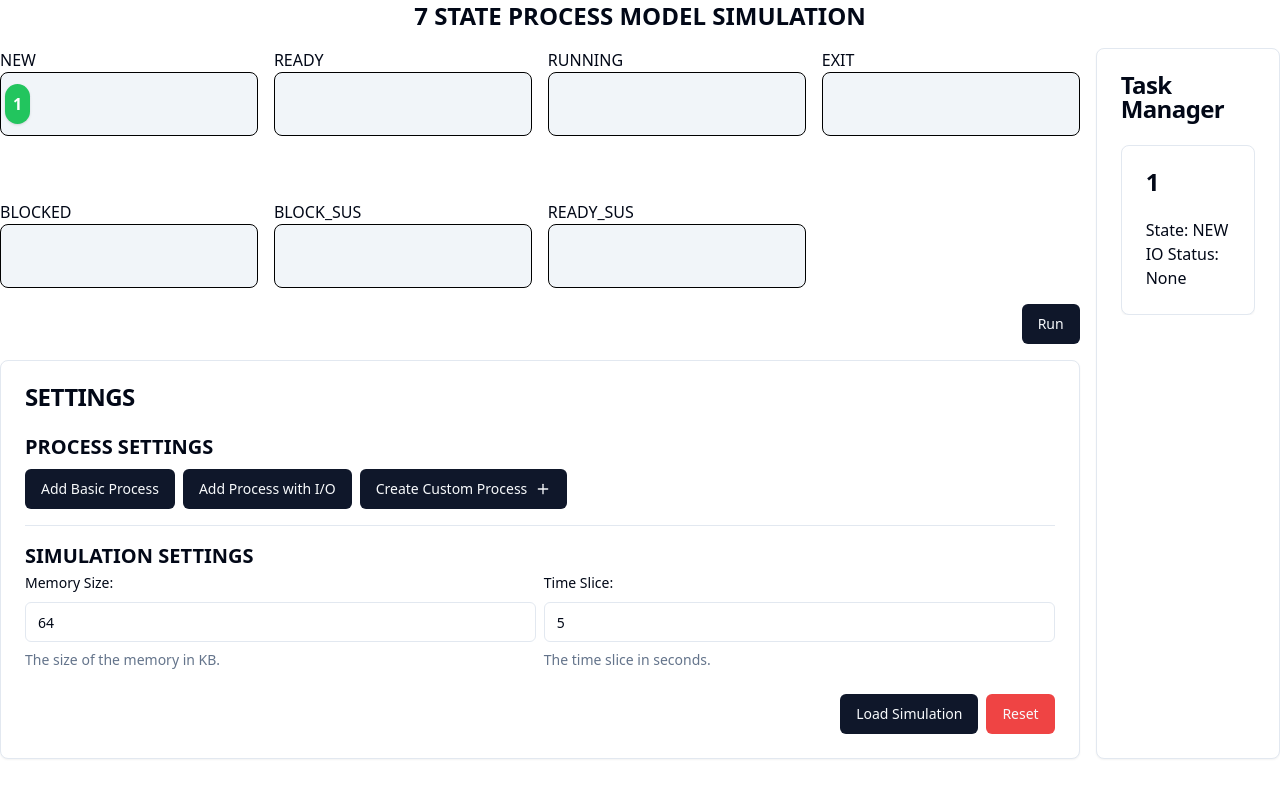
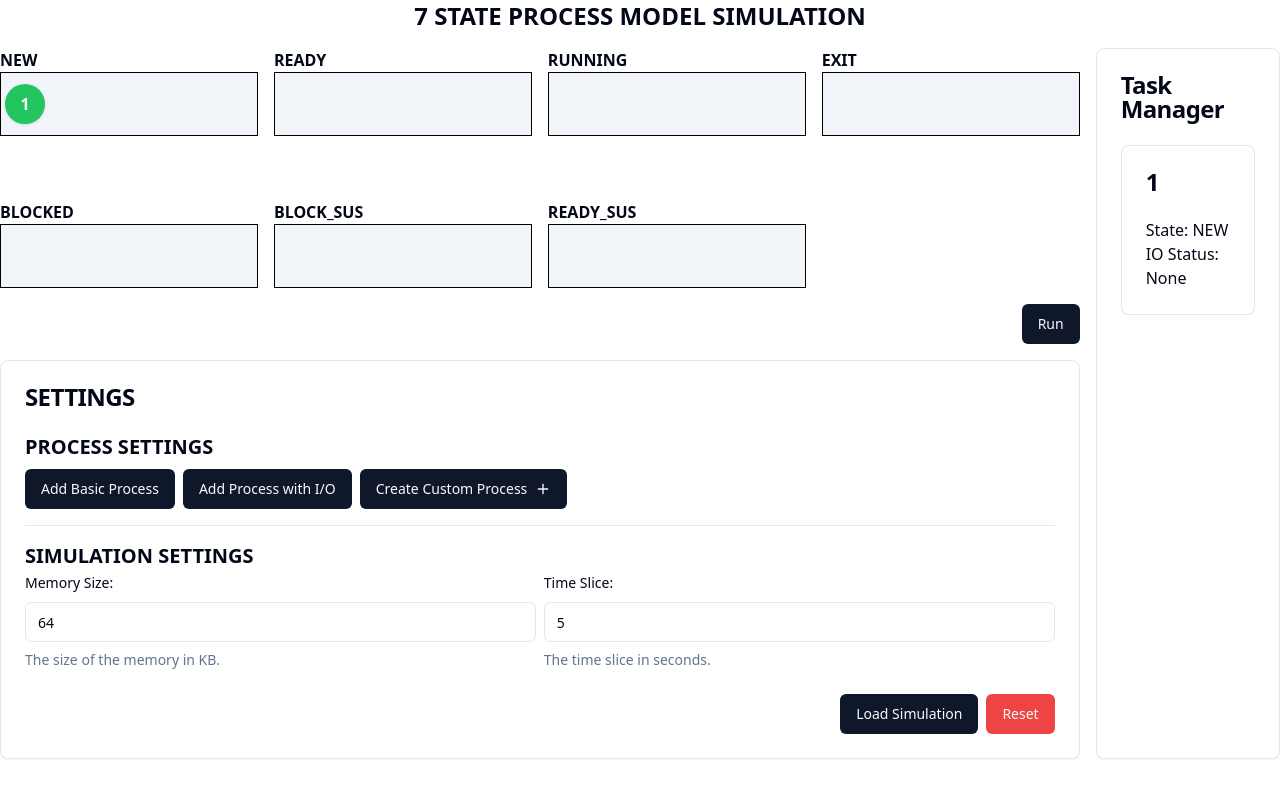
Before and after one commit to gbauzil02/CS630-Visualizer, a React (Vite) app in the folder client/: page / in a window 1280 px wide. Both pictures are taken after a click on the button "Add Basic Process". Built offline with nearby package versions, Linux system fonts and the light colour scheme.

Commit message:
updated state title to be bolder and processes to be a circle

```diff
--- a/client/src/components/State.tsx
+++ b/client/src/components/State.tsx
@@ -1,5 +1,5 @@
 import { motion } from "motion/react";
-import type { Process } from "./SettingsPanel";
+import type { Process } from "@/components/SettingsPanel";
 
 type StateProps = {
   name: string;
@@ -10,15 +10,15 @@ type StateProps = {
 export default function State({ name, className, processes }: StateProps) {
   return (
     <div className={className}>
-      <h2>{name}</h2>
-      <motion.ul className="rounded-lg h-16 border border-black bg-muted px-1 flex gap-1 overflow-x-auto">
+      <h2 className="font-bold">{name}</h2>
+      <motion.ul className="h-16 border border-black bg-muted px-1 flex gap-1 overflow-x-auto">
         {processes
           .filter((process) => process.state === name)
           .map((process) => (
             <motion.li
               key={process.pid}
               layoutId={`process-${process.pid}`}
-              className="p-2 self-center font-bold bg-green-500 text-white rounded-full shadow"
+              className="p-2 self-center font-bold bg-green-500 text-white rounded-full shadow flex items-center justify-center w-10 h-10"
             >
               {process.pid}
             </motion.li>
```
